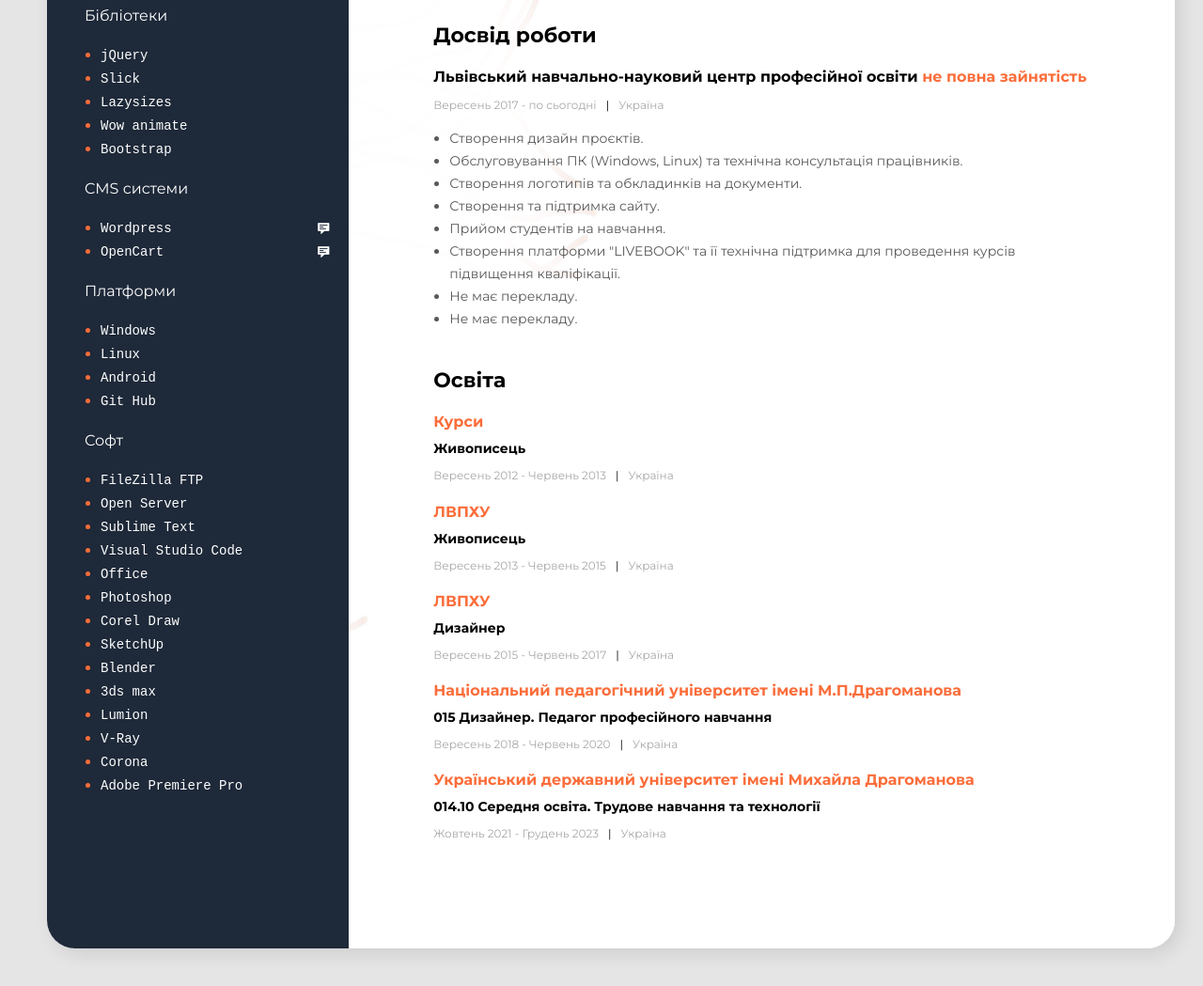
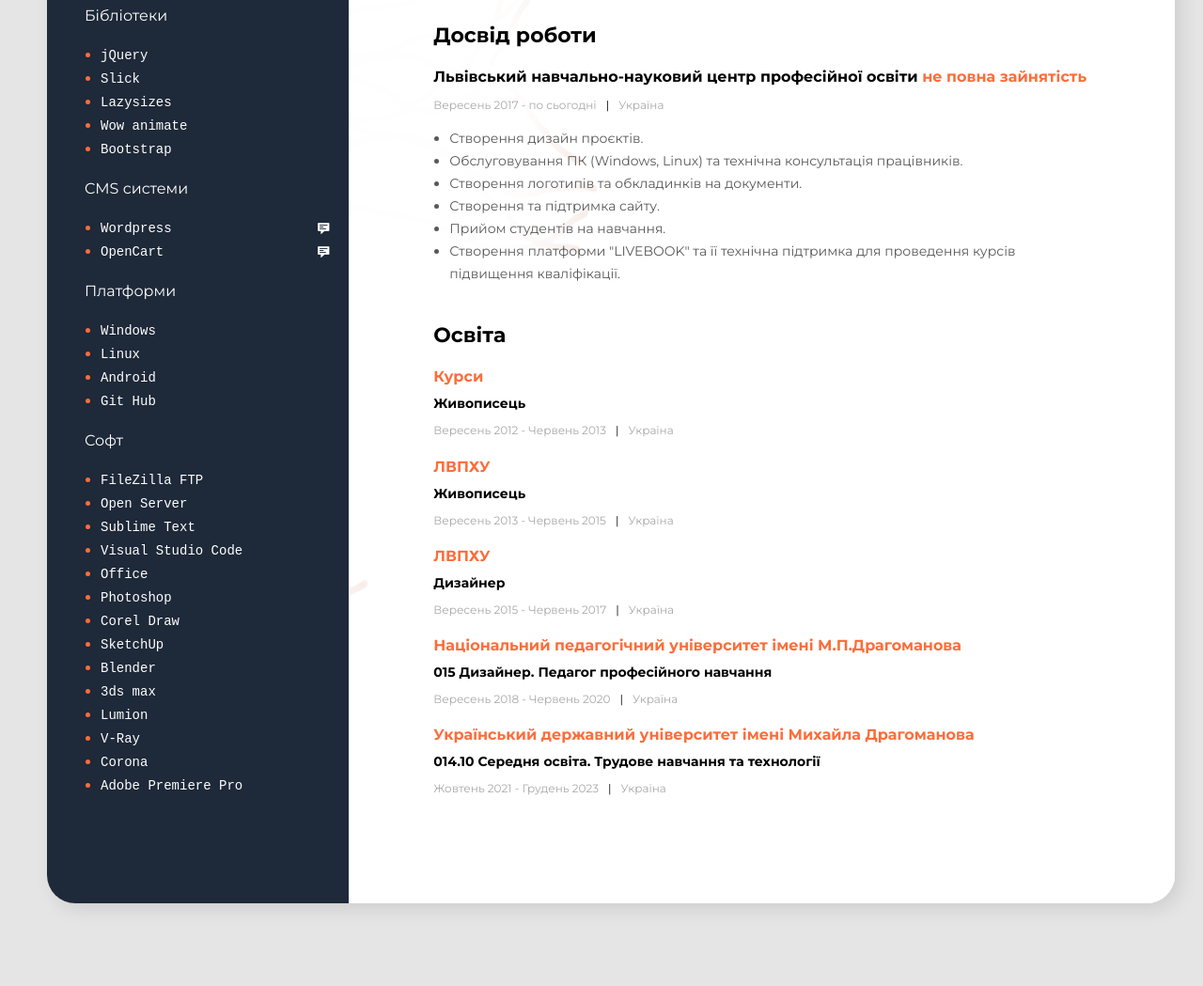
Before and after one commit to stepan95/resume, a plain HTML site: page index.html in a window 1280 px wide. Shown: the part 736-1785 px from the top of the page at 94% size. After the commit the page ends 1737 px from the top, so only its background shows below. Drawn offline with Linux system fonts and the light colour scheme.

Commit message:
Update index.html

```diff
--- a/index.html
+++ b/index.html
@@ -99,8 +99,6 @@
                         <li class="work-item" data-language="work1item4"></li>
                         <li class="work-item" data-language="work1item5"></li>
                         <li class="work-item" data-language="work1item6"></li>
-                        <li class="work-item" data-language="work1item7"></li>
-                        <li class="work-item" data-language="work1item8"></li>
                     </ul>
                 </div>
             </div>
```
